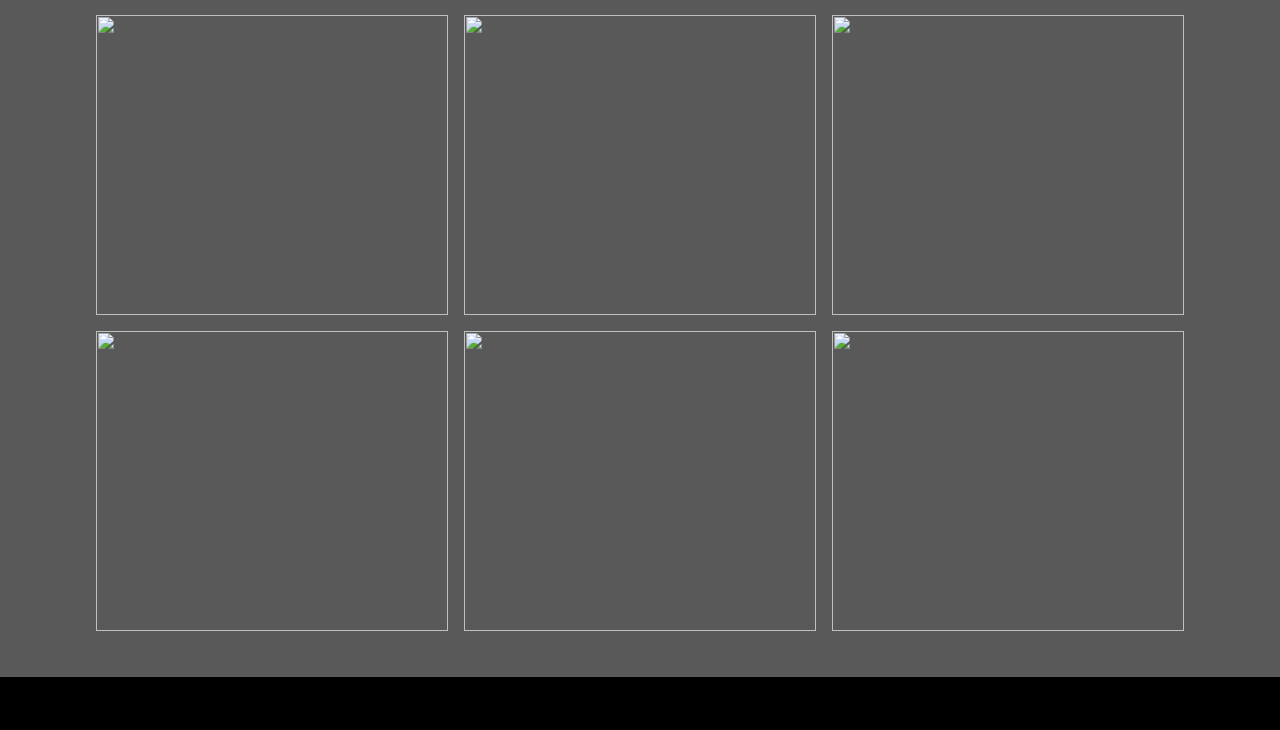
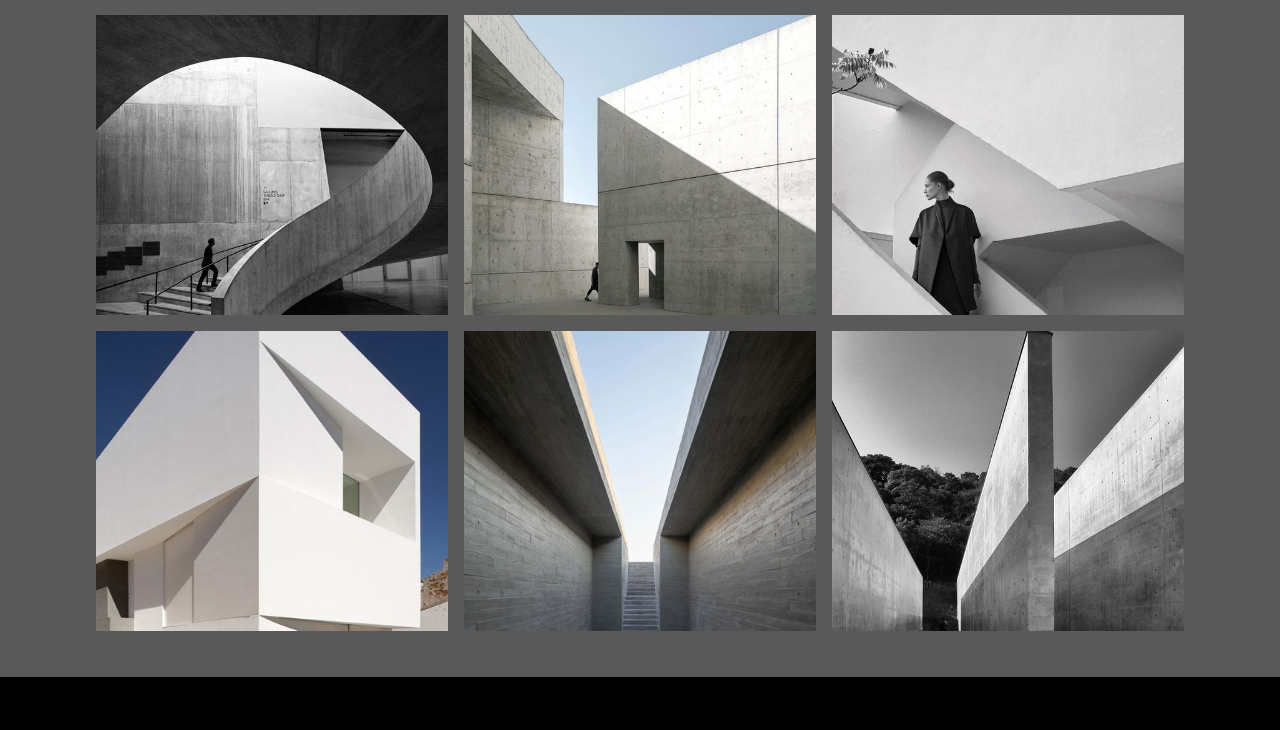
Before and after one commit to anagneri/Proyecto-ConcepLAB-Grupo4, a plain HTML site: page proyectos.html in a window 1280 px wide. Shown: the part 222-952 px from the top of the page. Drawn offline with Linux system fonts and the light colour scheme; the site is published under a folder, as on GitHub Pages, so addresses that start at the root find nothing; a web font is replaced by a local one.

Commit message:
Proyecto terminado

```diff
--- a/proyectos.html
+++ b/proyectos.html
@@ -47,12 +47,12 @@
             </div>
 
             <div class="contenedor">
-                <img class="contImg" src="/img/concep1.jpg" alt="">
-                <img class="contImg" src="/img/concep2.jpg" alt="">
-                <img class="contImg" src="/img/concep3.jpg" alt="">
-                <img class="contImg" src="/img/concep4.jpg" alt="">
-                <img class="contImg" src="/img/concep5.jpg" alt="">
-                <img class="contImg" src="/img/concep6.jpg" alt="">
+                <img class="contImg" src="img/concep1.jpg" alt="">
+                <img class="contImg" src="img/concep2.jpg" alt="">
+                <img class="contImg" src="img/concep3.jpg" alt="">
+                <img class="contImg" src="img/concep4.jpg" alt="">
+                <img class="contImg" src="img/concep5.jpg" alt="">
+                <img class="contImg" src="img/concep6.jpg" alt="">
             </div>
         </section>
     </main>
```
